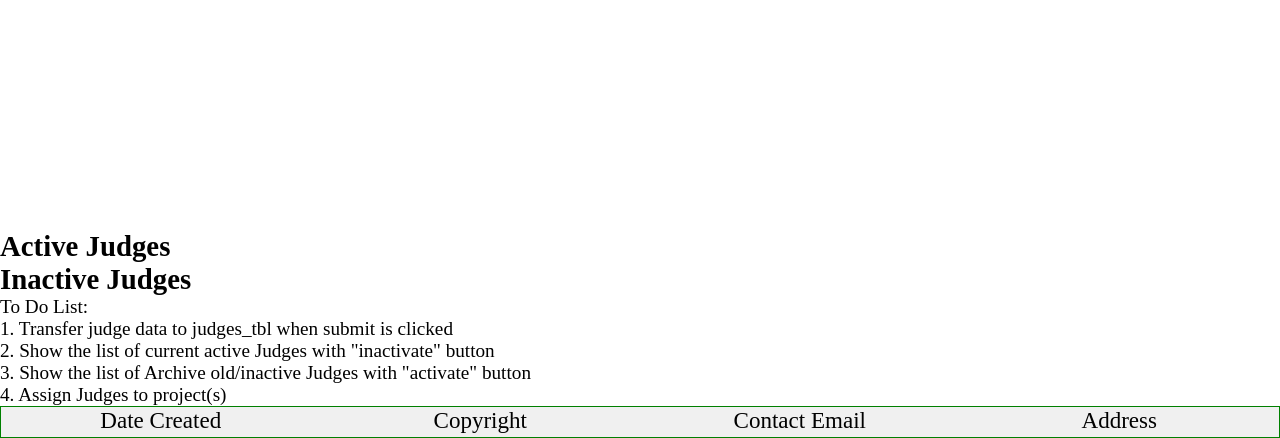
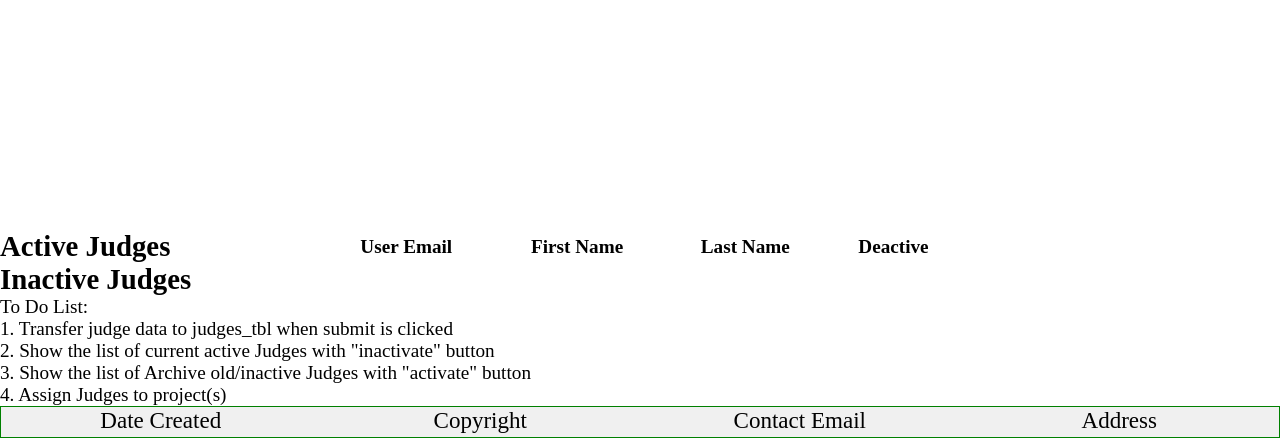
Before and after one commit to Turtlederp2457/GenCyber, a PHP site: page /judge_management.php in a window 1280 px wide. Shown: the part 430-868 px from the top of the page. Run offline with PHP 8.4, Linux system fonts and the light colour scheme; the visitor is signed in with stand-in values (Sample User, id 1); tables that the repository leaves empty hold one stand-in row (values such as "Sample post"); data that the repository does not hold is empty.

Commit message:
Added Active Judges list

```diff
--- a/DB_Procedures.txt
+++ b/DB_Procedures.txt
@@ -3,3 +3,5 @@ LoginCheck(Email, Password) returns (Email, Password, user_role)
 AllTeacherApplications() returns a list of all teacher applications
 
 AllActiveTeachers() returns a list of all active teachers included email , firstname and lastname
+
+AllActiveJudges()returns a list of all active Judges included email , firstname and lastname
--- a/judge_management.php
+++ b/judge_management.php
@@ -269,7 +269,26 @@ a.button-prior {
     <script src="index.js"></script>
     </div>
     <div>
+      <form method="post" action="<?php echo $_SERVER['PHP_SELF'];?>">
       <h2>Active Judges</h2>
+      <table>
+        <tr>
+          <th>User Email</th>
+          <th>First Name</th>
+          <th>Last Name</th>
+          <th>Deactive</th>
+        </tr>
+        <?php
+          $result = mysqli_query($connection,"call AllActiveJudges()");
+          while($row=mysqli_fetch_assoc($result)){?>
+          <tr><?php
+          foreach($row as $key => $field)
+          	echo '<td>' . htmlspecialchars($field) . '</td>';?>
+            <td><button style="all:revert; background-color:green" type="submit" name="Deactive" value="<?=$row['user_email']?>">Approve</button></td>
+          </tr>
+          <?php }?>
+      </table>
+    </form>
     </div>
     <div>
       <h2>Inactive Judges</h2>
```
